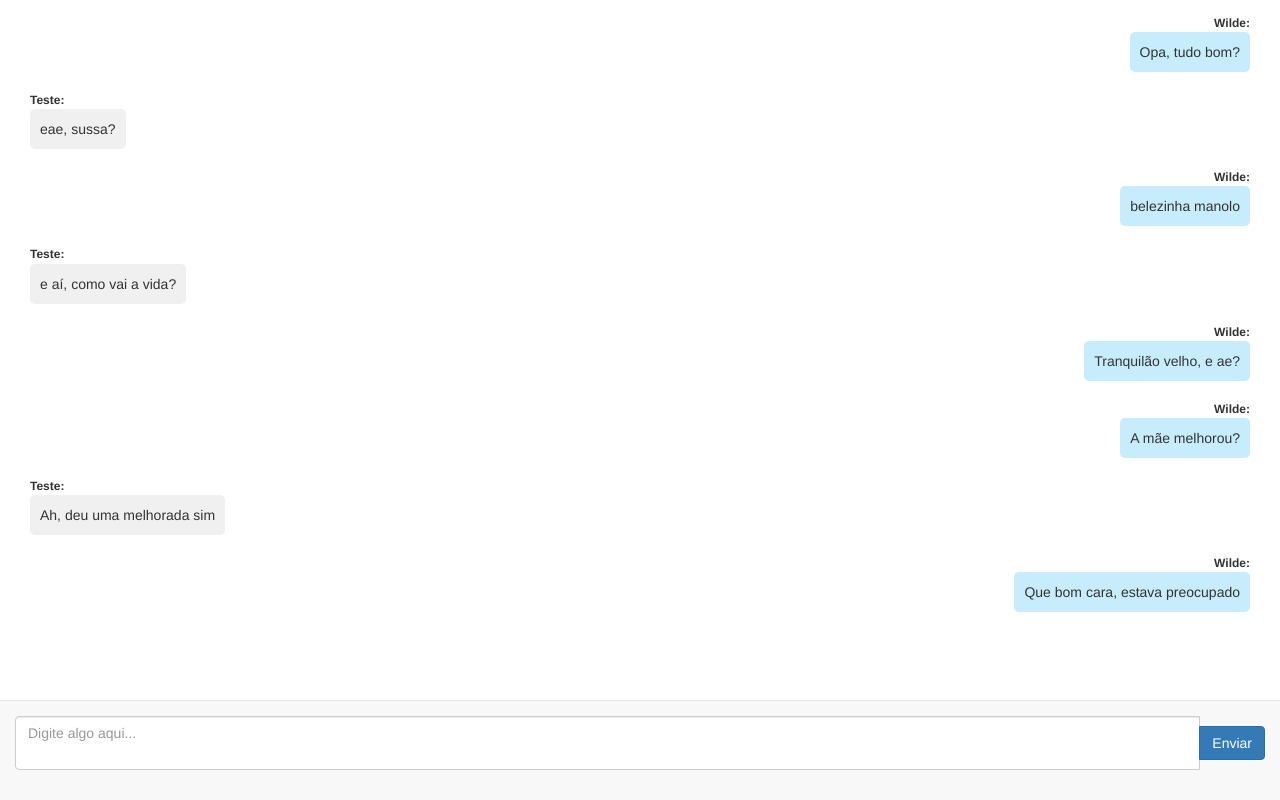
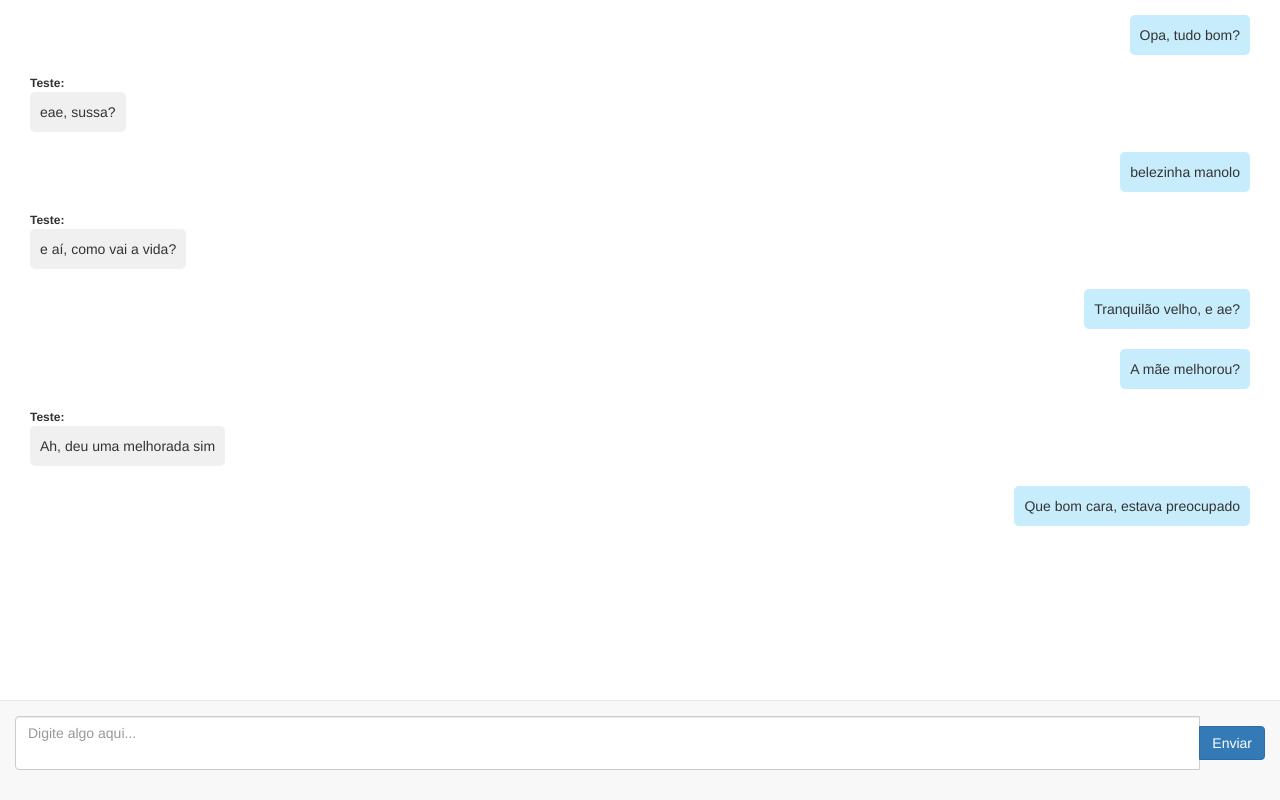
Before and after one commit to wildeee/react-hello, a React (Create React App) app: page / in a window 1280 px wide. Built offline with nearby package versions, Linux system fonts and the light colour scheme.

Commit message:
Removendo nome do usuario nas mensagens do proprio

```diff
--- a/src/Message.js
+++ b/src/Message.js
@@ -3,22 +3,22 @@ import './Message.css'
 
 class Message extends Component {
 	render() {
-		let senderStyle = 'sender';
+		let sender;
 		let messageStyle = 'message';
 		let fullMessageStyle = 'full-message';
 		if (this.props.yourMessage) {
-			senderStyle += ' pull-right';
 			messageStyle += ' yourself';
 			fullMessageStyle += ' pull-right'
 		} else {
+			sender = (<div>
+						<p className="sender">{this.props.sender}:</p>
+					</div>);
 			messageStyle += ' other';
 		}
 		return (
 			<div className="col-xs-12">
 				<div className={fullMessageStyle}>
-					<div>
-						<p className={senderStyle}>{this.props.sender}:</p>
-					</div>
+					{sender}
 					<p className={messageStyle}>{this.props.message}</p>
 				</div>
 			</div>
```
